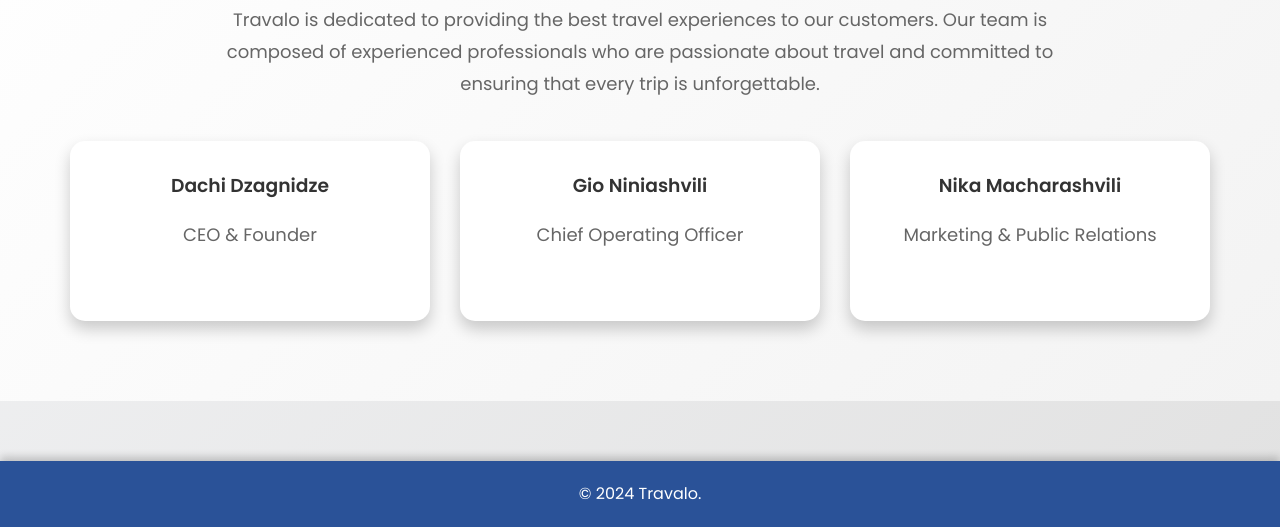
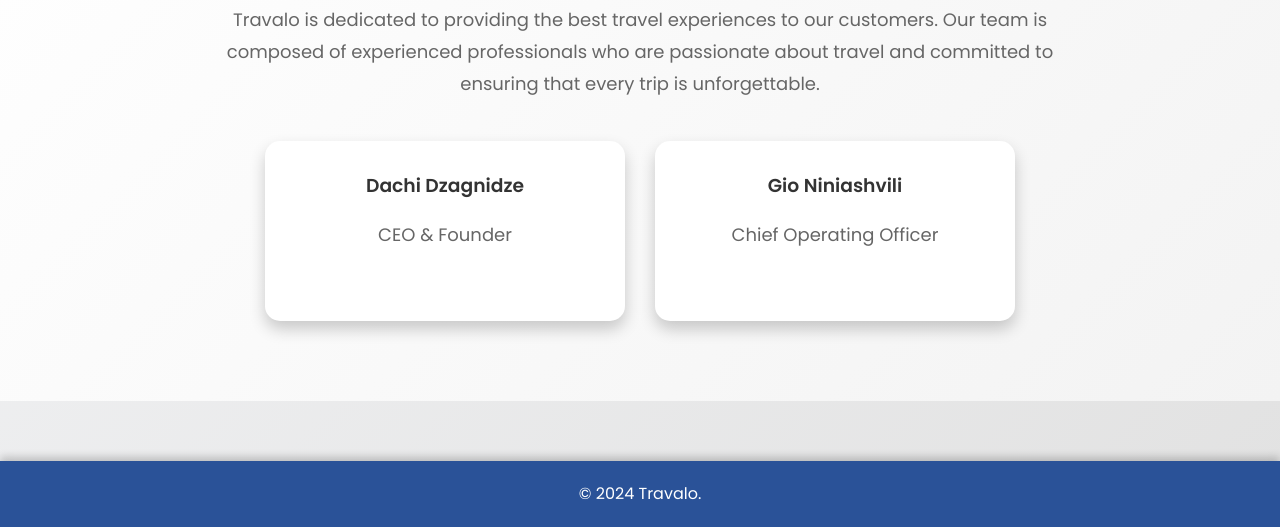
Before and after one commit to DachiDzagnidze/Project, a plain HTML site: page HTML/about.html in a window 1280 px wide. Shown: the part 310-837 px from the top of the page. Drawn offline with Linux system fonts and the light colour scheme; files that its build step writes are made by us from their sources.

Commit message:
last update

```diff
--- a/HTML/about.html
+++ b/HTML/about.html
@@ -43,10 +43,6 @@
                     <h3>Gio Niniashvili</h3>
                     <p>Chief Operating Officer</p>
                 </div>
-                <div class="team-member">
-                    <h3>Nika Macharashvili</h3>
-                    <p>Marketing & Public Relations</p>
-
             </div>
         </section>
     </main>
```
Also changed, not shown: HTML/blog.html (+1 -1 lines), IMAGES/Screenshot 2024-08-02 005548.png (added).
